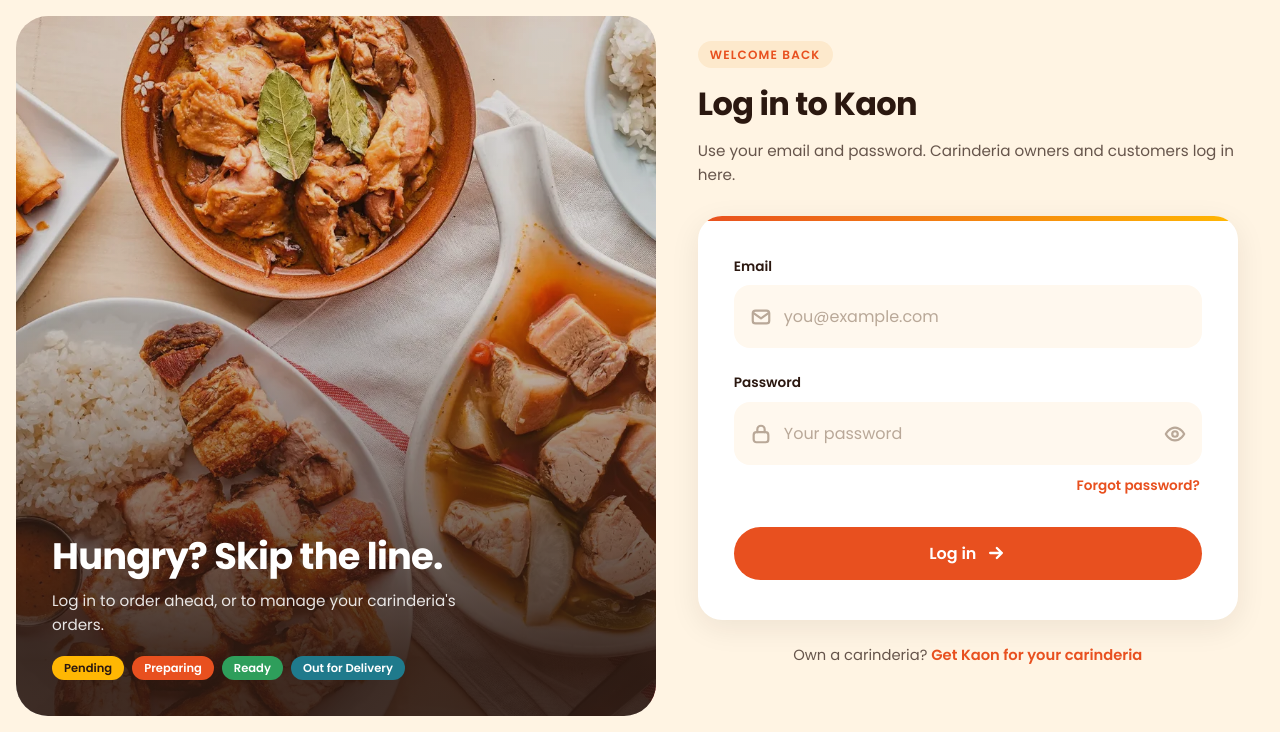
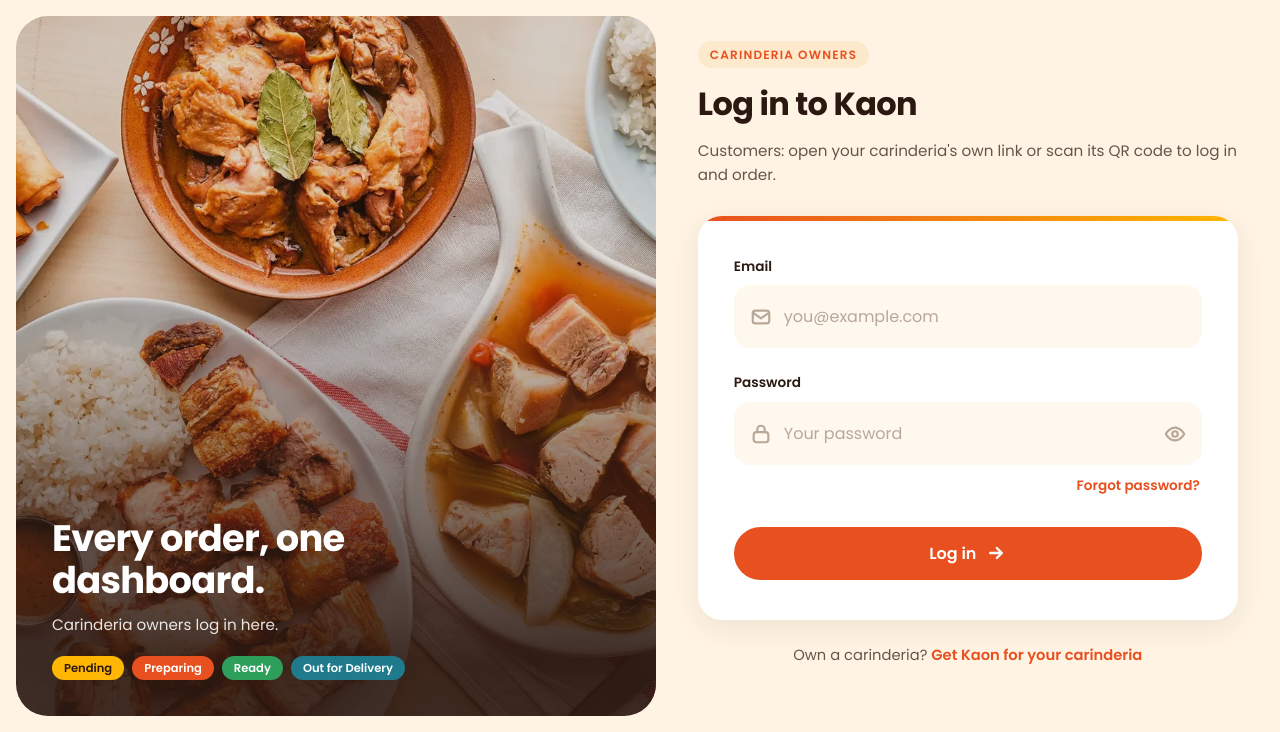
Before and after one commit to JazelleTamayo/Kaon, an ASP.NET Core app: template Kaon/Views/Account/Login.cshtml in a window 1280 px wide. Shown: the part 69-801 px from the top of the page. Run offline with ASP.NET Core 8, Linux system fonts and the light colour scheme; the template is opened without the code that fills it, so the values that code supplies are empty; the project's own start-up code is not run, and a stand-in starts its controllers and pages.

Commit message:
Revert "Customers can log in on the main Log in page with their email and password"
This reverts commit b0db7dbd7060496f5774d04ef93581e0aa0933da.

```diff
--- a/Kaon/Views/Account/Login.cshtml
+++ b/Kaon/Views/Account/Login.cshtml
@@ -3,10 +3,10 @@
     Layout = "_Auth";
     var storeName = ViewBag.JoinStoreName as string;
     ViewData["Title"] = "Log in";
-    ViewData["PanelTitle"] = storeName != null ? storeName : "Hungry? Skip the line.";
+    ViewData["PanelTitle"] = storeName != null ? storeName : "Every order, one dashboard.";
     ViewData["PanelText"] = storeName != null
         ? "Log in to see today's menu, order ahead and follow your order in real time."
-        : "Log in to order ahead, or to manage your carinderia's orders.";
+        : "Carinderia owners log in here.";
 }
 
 @if (storeName != null)
@@ -17,9 +17,9 @@
 }
 else
 {
-    <span class="auth-kicker">Welcome back</span>
+    <span class="auth-kicker">Carinderia owners</span>
     <h1 class="auth-title">Log in to Kaon</h1>
-    <p class="auth-sub">Use your email and password. Carinderia owners and customers log in here.</p>
+    <p class="auth-sub">Customers: open your carinderia's own link or scan its QR code to log in and order.</p>
 }
 
 <form asp-action="Login" method="post" class="auth-form" novalidate>
```
Also changed, not shown: Kaon/Controllers/AccountController.cs (+4 -4 lines).
